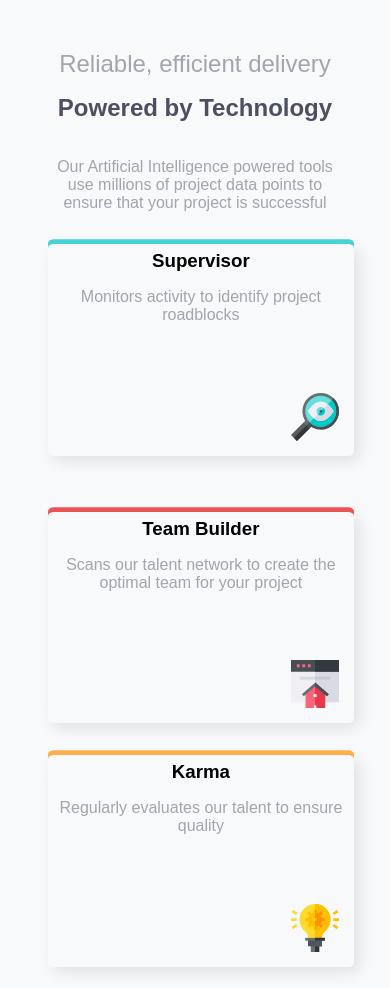
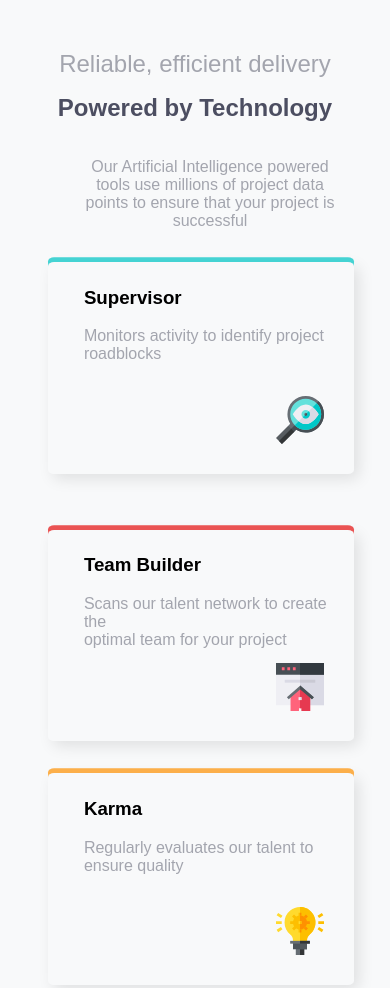
Before and after one commit to rafirachmawan/four-card-feature-section-master, a plain HTML site: page index.html in a window 390 px wide. Shown: the top 988 px of the page. Drawn offline with Linux system fonts and the light colour scheme.

Commit message:
Finishing responsive mobile and desktop

```diff
--- a/index.html
+++ b/index.html
@@ -12,8 +12,8 @@
   <div class="container">
     <h1>Reliable, efficient delivery</h1>
     <h2>Powered by Technology</h2>
-    <p>
-      Our Artificial Intelligence powered tools use millions of project data
+    <p class="Desc">
+      Our Artificial Intelligence powered tools use millions of project data<br>
       points to ensure that your project is successful
     </p>
 
@@ -21,7 +21,7 @@
       <div class="first_column">
         <div class="supervisor">
           <h3>Supervisor</h3>
-          <p>Monitors activity to identify project roadblocks</p>
+          <p>Monitors activity to identify project <br> roadblocks</p>
           <img src="./images/icon-supervisor.svg" alt="supervisor icon" />
         </div>
       </div>
@@ -30,7 +30,7 @@
         <div class="team_builder">
           <h3>Team Builder</h3>
           <p>
-            Scans our talent network to create the optimal team for your
+            Scans our talent network to create the <br> optimal team for your
             project
           </p>
           <img src="./images/icon-team-builder.svg" alt="team builder icon" />
--- a/style.css
+++ b/style.css
@@ -17,6 +17,9 @@ body {
   height: 100vh;
   padding: 5%;
 }
+.Desc {
+  text-align: center;
+}
 
 h1,
 h2 {
@@ -27,6 +30,7 @@ h2 {
 h1 {
   color: hsl(229, 6%, 66%);
   font-weight: 200;
+  padding-top: 50px;
 }
 
 h2 {
@@ -35,12 +39,15 @@ h2 {
 }
 
 h3 {
-  margin: 0;
+  text-align: start;
+  padding-left: 30px;
 }
 
 p {
   color: hsl(229, 6%, 66%);
   font-weight: 200;
+  text-align: start;
+  padding-left: 30px;
 }
 
 .cards {
@@ -95,8 +102,8 @@ p {
 img {
   width: 3rem;
   position: absolute;
-  bottom: 5px;
-  right: 5px;
+  bottom: 20px;
+  right: 20px;
 }
 @media (max-width: 1000px) {
   .container {
```
